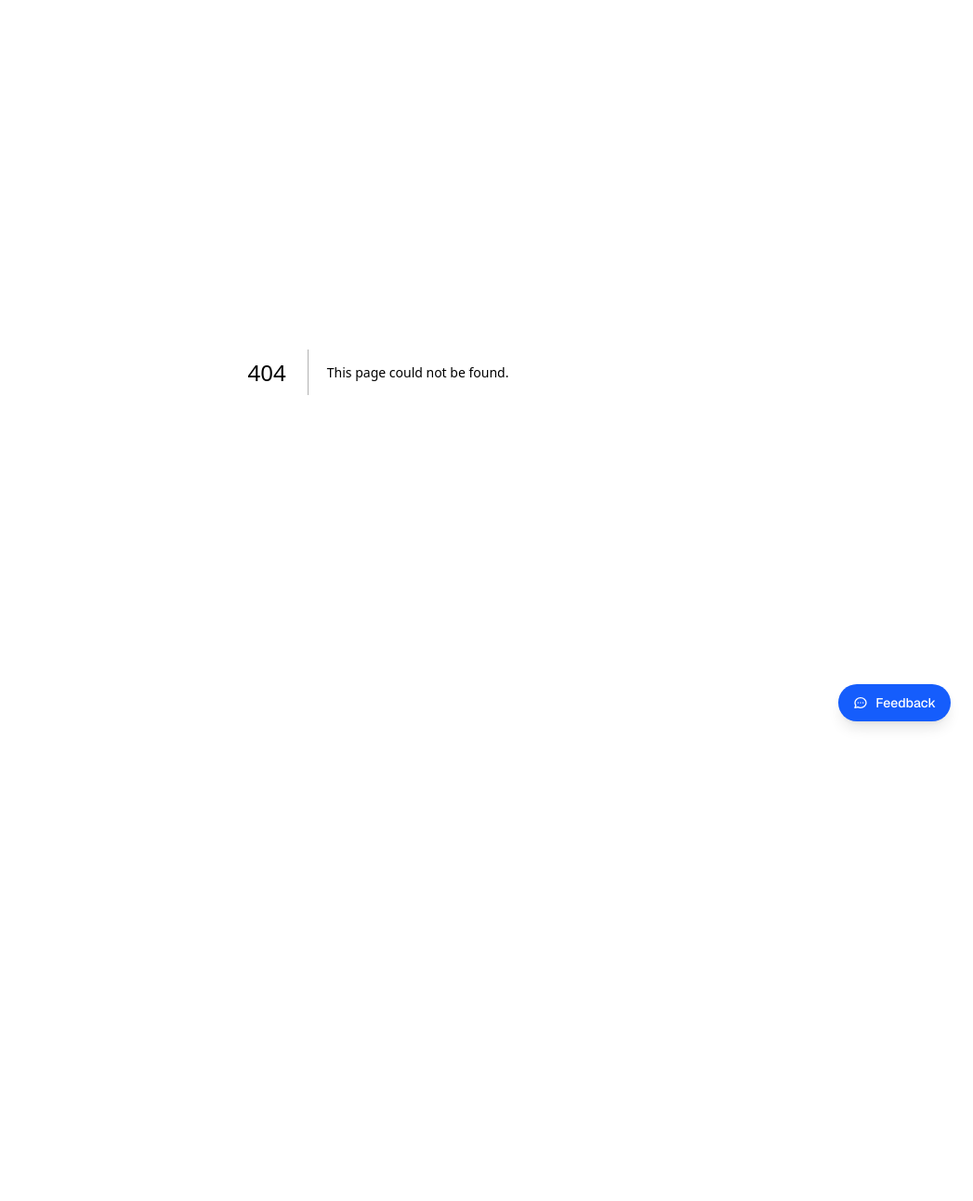
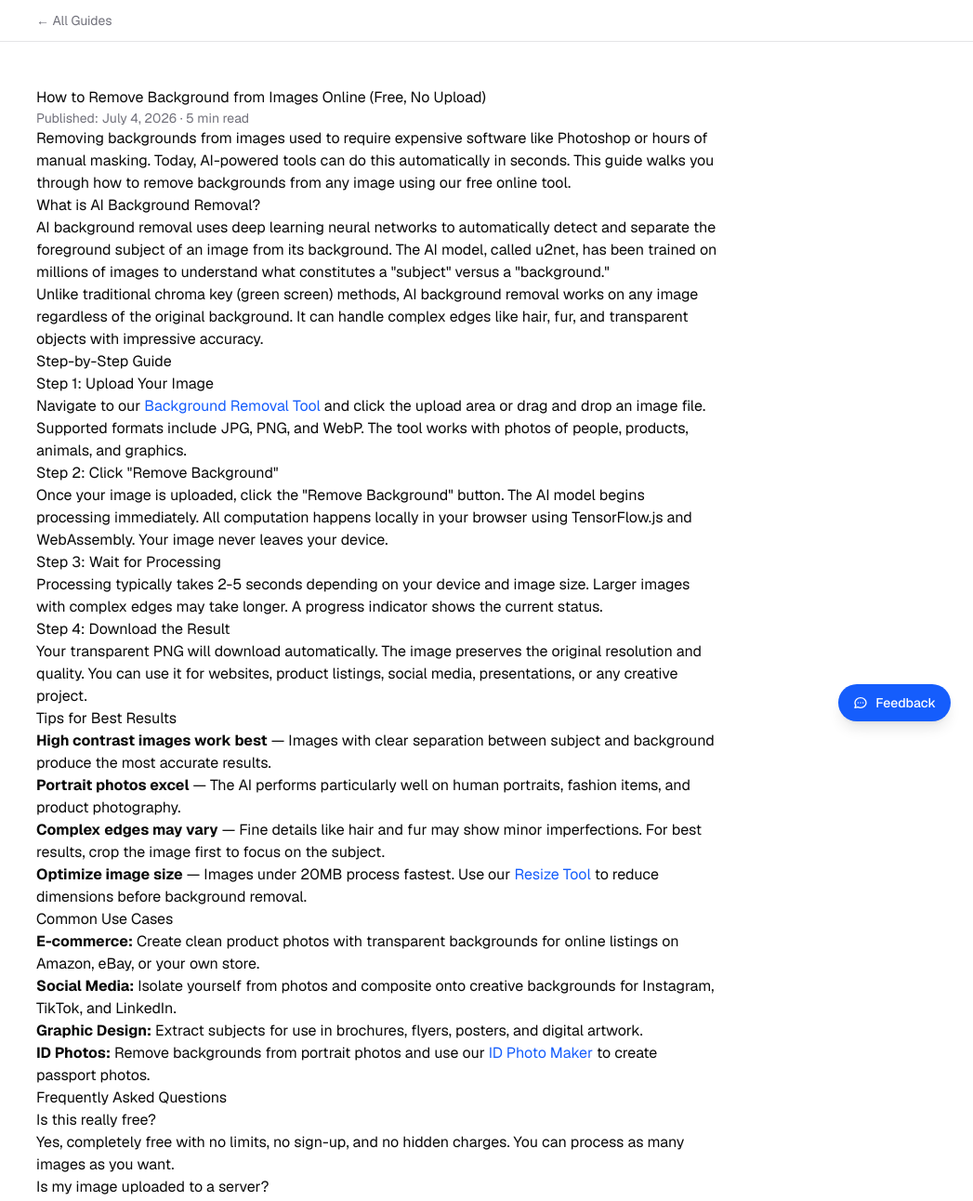
Before and after one commit to haizeigh/ai-image-tools, a Next.js app: page /blog/remove-background in a window 1280 px wide. Before the commit this address had no page. Shown: the top 1292 px of the page at 93% size, without its empty margins (233-1280 px from the left). Before the commit the page ends 800 px from the top, so only its background shows below. Built offline with nearby package versions, Linux system fonts and the light colour scheme.

Commit message:
Add blog section with How-to guides and animated tutorial overlay

```diff
--- /dev/null
+++ b/src/app/blog/BlogLayout.tsx
@@ -0,0 +1,23 @@
+import Link from 'next/link'
+import { ReactNode } from 'react'
+
+export default function BlogLayout({ children, title, prev, next }: { children: ReactNode; title: string; prev?: string; next?: string }) {
+  return (
+    <div className="min-h-screen bg-white dark:bg-zinc-950">
+      <header className="border-b border-zinc-200 dark:border-zinc-800">
+        <div className="max-w-3xl mx-auto px-4 py-3 flex items-center justify-between">
+          <Link href="/blog" className="text-sm text-zinc-500 hover:text-blue-600 transition-colors">← All Guides</Link>
+        </div>
+      </header>
+      <main className="max-w-3xl mx-auto px-4 py-12">
+        <article className="prose prose-zinc dark:prose-invert max-w-none">
+          {children}
+        </article>
+        <div className="flex justify-between mt-12 pt-8 border-t border-zinc-200">
+          {prev ? <Link href={prev} className="text-sm text-blue-600 hover:text-blue-700">← Previous</Link> : <div />}
+          {next ? <Link href={next} className="text-sm text-blue-600 hover:text-blue-700">Next →</Link> : <div />}
+        </div>
+      </main>
+    </div>
+  )
+}
--- /dev/null
+++ b/src/app/blog/page.tsx
@@ -0,0 +1,35 @@
+import Link from 'next/link'
+
+const articles = [
+  { path: '/blog/remove-background', title: 'How to Remove Background from Images Online (Free, No Upload)', desc: 'Learn how to automatically remove backgrounds from photos using AI. Works for portraits, products, and more. All processing is local.' },
+  { path: '/blog/compress-image', title: 'How to Compress Images for Web (Reduce File Size Without Losing Quality)', desc: 'Reduce JPG, PNG, and WebP file sizes while maintaining visual quality. Perfect for websites, email, and social media.' },
+  { path: '/blog/convert-image-format', title: 'How to Convert JPG to PNG and Other Image Formats', desc: 'Convert images between JPG, PNG, and WebP formats instantly in your browser. No upload required.' },
+  { path: '/blog/resize-image', title: 'How to Resize Images for Social Media (Instagram, Twitter, LinkedIn)', desc: 'Resize images to any dimension or use preset sizes for popular social media platforms.' },
+  { path: '/blog/make-id-photo', title: 'How to Make ID Photos at Home (Passport, Visa, Driver License)', desc: 'Create standard ID photos for passports, visas, and official documents in multiple sizes and background colors.' },
+  { path: '/blog/upscale-image-ai', title: 'How to Upscale Images with AI (2x to 8x Resolution)', desc: 'Enlarge images using Real-ESRGAN neural network. Adds detail instead of blurring. All processing runs locally.' },
+  { path: '/blog/crop-image', title: 'How to Crop Images Online (Interactive Selection Tool)', desc: 'Crop images by drawing a selection rectangle. Choose exactly what to keep and remove the rest.' },
+]
+
+export default function BlogPage() {
+  return (
+    <div className="min-h-screen bg-white dark:bg-zinc-950">
+      <header className="border-b border-zinc-200 dark:border-zinc-800">
+        <div className="max-w-5xl mx-auto px-4 py-3 flex items-center justify-between">
+          <Link href="/" className="text-sm font-semibold text-zinc-800 dark:text-zinc-200 hover:text-blue-600 transition-colors">← AI Image Tools</Link>
+        </div>
+      </header>
+      <main className="max-w-5xl mx-auto px-4 py-12">
+        <h1 className="text-3xl font-bold text-zinc-900 dark:text-zinc-100 mb-2">Guides & Tutorials</h1>
+        <p className="text-zinc-500 mb-10">Step-by-step guides for all our image processing tools.</p>
+        <div className="grid md:grid-cols-2 gap-6">
+          {articles.map(a => (
+            <Link key={a.path} href={a.path} className="block p-6 rounded-2xl border border-zinc-200 dark:border-zinc-800 hover:border-blue-300 dark:hover:border-blue-700 hover:shadow-md transition-all">
+              <h2 className="font-semibold text-zinc-800 dark:text-zinc-200 mb-2">{a.title}</h2>
+              <p className="text-sm text-zinc-500 leading-relaxed">{a.desc}</p>
+            </Link>
+          ))}
+        </div>
+      </main>
+    </div>
+  )
+}
--- /dev/null
+++ b/src/app/blog/remove-background/page.tsx
@@ -0,0 +1,63 @@
+import BlogLayout from '../BlogLayout'
+
+export default function RemoveBackgroundGuide() {
+  return (
+    <BlogLayout title="How to Remove Background from Images Online" prev="/blog/upscale-image-ai" next="/blog/compress-image">
+      <h1>How to Remove Background from Images Online (Free, No Upload)</h1>
+      <p className="text-zinc-500 text-sm">Published: July 4, 2026 · 5 min read</p>
+
+      <p>Removing backgrounds from images used to require expensive software like Photoshop or hours of manual masking. Today, AI-powered tools can do this automatically in seconds. This guide walks you through how to remove backgrounds from any image using our free online tool.</p>
+
+      <h2>What is AI Background Removal?</h2>
+      <p>AI background removal uses deep learning neural networks to automatically detect and separate the foreground subject of an image from its background. The AI model, called u2net, has been trained on millions of images to understand what constitutes a "subject" versus a "background."</p>
+      <p>Unlike traditional chroma key (green screen) methods, AI background removal works on any image regardless of the original background. It can handle complex edges like hair, fur, and transparent objects with impressive accuracy.</p>
+
+      <h2>Step-by-Step Guide</h2>
+
+      <h3>Step 1: Upload Your Image</h3>
+      <p>Navigate to our <a href="/tools/remove-bg" className="text-blue-600">Background Removal Tool</a> and click the upload area or drag and drop an image file. Supported formats include JPG, PNG, and WebP. The tool works with photos of people, products, animals, and graphics.</p>
+
+      <h3>Step 2: Click "Remove Background"</h3>
+      <p>Once your image is uploaded, click the "Remove Background" button. The AI model begins processing immediately. All computation happens locally in your browser using TensorFlow.js and WebAssembly. Your image never leaves your device.</p>
+
+      <h3>Step 3: Wait for Processing</h3>
+      <p>Processing typically takes 2-5 seconds depending on your device and image size. Larger images with complex edges may take longer. A progress indicator shows the current status.</p>
+
+      <h3>Step 4: Download the Result</h3>
+      <p>Your transparent PNG will download automatically. The image preserves the original resolution and quality. You can use it for websites, product listings, social media, presentations, or any creative project.</p>
+
+      <h2>Tips for Best Results</h2>
+      <ul>
+        <li><strong>High contrast images work best</strong> — Images with clear separation between subject and background produce the most accurate results.</li>
+        <li><strong>Portrait photos excel</strong> — The AI performs particularly well on human portraits, fashion items, and product photography.</li>
+        <li><strong>Complex edges may vary</strong> — Fine details like hair and fur may show minor imperfections. For best results, crop the image first to focus on the subject.</li>
+        <li><strong>Optimize image size</strong> — Images under 20MB process fastest. Use our <a href="/tools/resize" className="text-blue-600">Resize Tool</a> to reduce dimensions before background removal.</li>
+      </ul>
+
+      <h2>Common Use Cases</h2>
+      <ul>
+        <li><strong>E-commerce:</strong> Create clean product photos with transparent backgrounds for online listings on Amazon, eBay, or your own store.</li>
+        <li><strong>Social Media:</strong> Isolate yourself from photos and composite onto creative backgrounds for Instagram, TikTok, and LinkedIn.</li>
+        <li><strong>Graphic Design:</strong> Extract subjects for use in brochures, flyers, posters, and digital artwork.</li>
+        <li><strong>ID Photos:</strong> Remove backgrounds from portrait photos and use our <a href="/tools/id-photo" className="text-blue-600">ID Photo Maker</a> to create passport photos.</li>
+      </ul>
+
+      <h2>Frequently Asked Questions</h2>
+
+      <h3>Is this really free?</h3>
+      <p>Yes, completely free with no limits, no sign-up, and no hidden charges. You can process as many images as you want.</p>
+
+      <h3>Is my image uploaded to a server?</h3>
+      <p>No. All processing happens locally in your browser. Your image never leaves your device. This guarantees complete privacy.</p>
+
+      <h3>What image formats are supported?</h3>
+      <p>JPG, PNG, and WebP formats are supported. The output is always a transparent PNG image.</p>
+
+      <h3>Can I use the results commercially?</h3>
+      <p>Yes, you can use the processed images for any purpose, including commercial projects.</p>
+
+      <h3>Does it work on mobile?</h3>
+      <p>Yes, the tool works in any modern mobile browser including Chrome, Safari, and Firefox on iOS and Android.</p>
+    </BlogLayout>
+  )
+}
```
